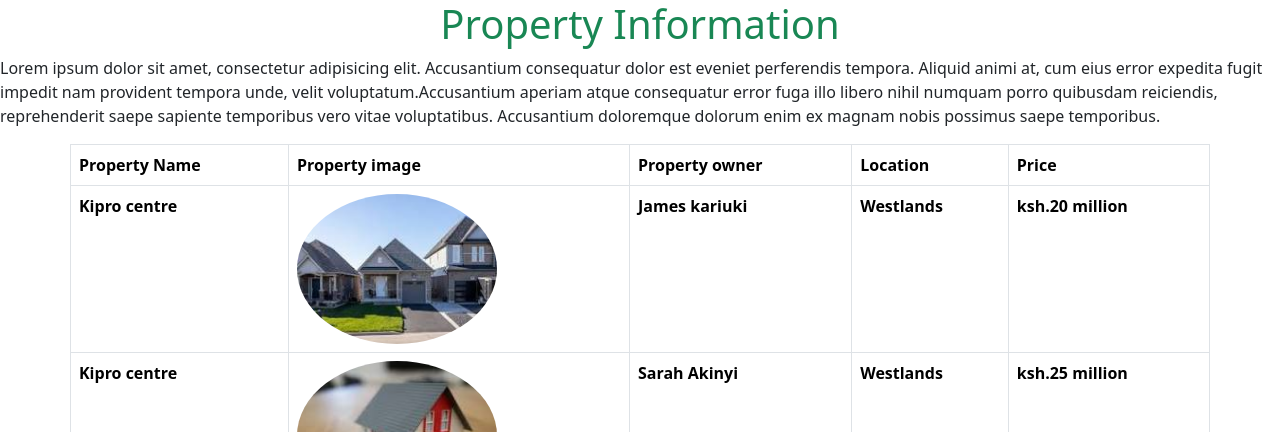
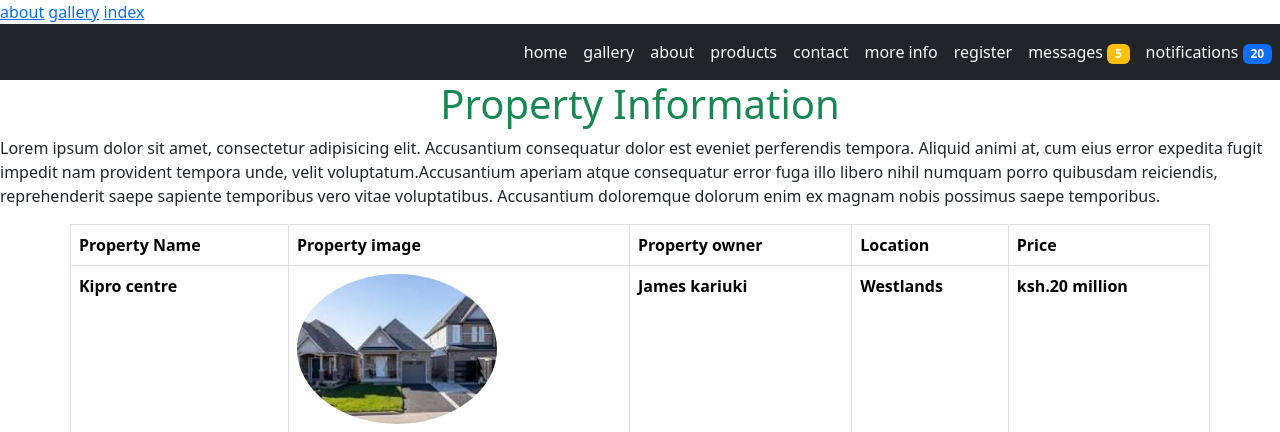
Before and after one commit to wvchirv-1/brickfolio, a Django app: page /product/ in a window 1280 px wide. Shown: the top 432 px of the page. Run offline with Django 5.2, Linux system fonts and the light colour scheme; lists and menus that the app fills with data are empty; some libraries are stand-ins or nearby versions.

Commit message:
initial commit

```diff
--- a/Brickfolio/urls.py
+++ b/Brickfolio/urls.py
@@ -5,4 +5,5 @@
 urlpatterns = [
     path('admin/', admin.site.urls),
     path('',include('myapp.urls')),
+
 ]
--- a/myapp/urls.py
+++ b/myapp/urls.py
@@ -6,12 +6,12 @@
 
 urlpatterns = [
     path('admin/', admin.site.urls),
-    path('',views.home),
-    path('about/',views.about),
+    path('',views.home,name='home'),
+    path('about/',views.about,name='about'),
 
-    path('contact/',views.contact),
-    path('gallery/',views.gallery),
-    path('product/',views.product),
+    path('contact/',views.contact,name='contact'),
+    path('gallery/',views.gallery,name='gallery'),
+    path('product/',views.product,name='product'),
 
 
 ]
--- a/myapp/views.py
+++ b/myapp/views.py
@@ -4,7 +4,7 @@
 def home(request):
     return render(request,"index.html")
 def about(request):
-    return render(request,"index.html")
+    return render(request,"about.html")
 def contact(request):
     return render(request,"contact.html")
 
--- a/templates/about.html
+++ b/templates/about.html
@@ -8,7 +8,13 @@
     <title>about</title>
 </head>
 <body>
+
+<a href="{% url 'home' %}">index</a>
+<a href="{% url 'gallery' %}">gallery</a>
+
+
 <h1>About us</h1>
 <p>Lorem ipsum dolor sit amet, consectetur adipisicing elit. Ab dolorem esse explicabo illum ipsum quam ut voluptatum. Blanditiis cum ducimus esse eveniet ex expedita fugit id impedit itaque, iusto natus nobis pariatur quibusdam saepe, sed suscipit tenetur unde vel? Architecto atque aut blanditiis ea, eaque id incidunt minima mollitia nulla perferendis quaerat quidem recusandae reiciendis repellat sequi veniam, veritatis! Aliquam autem consequatur inventore necessitatibus nostrum pariatur repudiandae sequi suscipit vitae. Accusantium ducimus facere fuga iste natus placeat porro, repellendus sed temporibus voluptate.</p>
+
 </body>
 </html>
--- a/templates/gallery.html
+++ b/templates/gallery.html
@@ -10,6 +10,11 @@
     <link rel="stylesheet" href="{% static 'css/style.css' %}">
 </head>
 <body>
+<a href="{% url 'about' %}">about</a>
+<a href="{% url 'home' %}">index</a>
+
+
+
 <h1>PROPERTY LISTINGS.</h1>
 <p><span>Lorem ipsum dolor sit amet, consectetur adipisicing elit. Aliquid autem, consectetur deserunt, doloremque fugit inventore mollitia nihil repudiandae soluta, suscipit totam ut vero voluptatum. Amet doloremque ex ipsam officia repellat?</span><span>Ad aut consequuntur deleniti deserunt inventore iusto laborum necessitatibus nemo obcaecati optio quod tempore, veniam veritatis. Aliquid asperiores, commodi consectetur excepturi in laboriosam maxime quas quisquam ratione, tenetur totam velit.</span></p>
 <img src="{% static 'images/property2.png' %}" alt="">
--- a/templates/index.html
+++ b/templates/index.html
@@ -26,6 +26,11 @@
 
 </head>
 <body>
+
+<a href="{% url 'about' %}">about</a>
+<a href="{% url 'gallery' %}">gallery</a>
+
+
 <h1>BrickFolio Web Application</h1>
 <p><span>Lorem ipsum dolor sit amet, consectetur adipisicing elit. A accusantium consequuntur dolorem ea explicabo facere inventore non sunt velit? A ad aperiam architecto beatae delectus ea incidunt nihil quasi vel?</span><span>Amet debitis earum eius non optio totam unde vitae? Accusamus accusantium, animi asperiores consectetur consequuntur deleniti earum expedita ipsam itaque molestias nam, nihil placeat porro quaerat quibusdam quod similique veniam?</span><span>Atque culpa laudantium molestiae. Aliquam aliquid, consectetur delectus deserunt dolore dolorum et eum eveniet exercitationem id labore, laborum molestias nam officia quae quidem sed tempora ullam unde ut velit veniam!</span></p>
 <p><span>Lorem ipsum dolor sit amet, consectetur adipisicing elit. Amet cupiditate dolore eos esse in, obcaecati odit possimus quam quasi quia quos ratione recusandae sint sunt tempora tempore ut vero. Modi.</span><span>Architecto dolorem, doloremque dolorum ea earum expedita fugiat fugit id illo illum impedit ipsum itaque iure iusto nam necessitatibus nemo, nesciunt nisi perferendis quam, quidem sequi sint ut vitae voluptate?</span></p>
--- a/templates/product.html
+++ b/templates/product.html
@@ -21,6 +21,76 @@
 
 </head>
 <body>
+
+<a href="{% url 'about' %}">about</a>
+<a href="{% url 'gallery' %}">gallery</a>
+<a href="{% url 'home' %}">index</a>
+
+<!----navbar---->
+<nav class="navbar bg-dark navbar-expand-lg justify-content-end">
+
+<ul class="navbar-nav">
+    <li class="nav-item">
+        <a href="index.html" class="nav-link text-light">home</a>
+    </li>
+
+
+     <li class="nav-item">
+        <a href="gallery.html" class="nav-link text-light">gallery</a>
+    </li>
+
+
+<ul class="navbar-nav">
+    <li class="nav-item">
+     <li class="nav-item">
+        <a href="about.html" class="nav-link text-light">about</a>
+    </li>
+
+
+     <li class="nav-item">
+        <a href="products.html" class="nav-link text-light">products</a>
+    </li>
+
+
+
+     <li class="nav-item">
+        <a href="contact.html" class="nav-link text-light">contact</a>
+    </li>
+
+
+
+
+     <li class="nav-item">
+        <a href="info.html" class="nav-link text-light">more info</a>
+    </li>
+
+ <li class="nav-item">
+        <a href="register.html" class="nav-link text-light">register</a>
+    </li>
+
+ <li class="nav-item">
+        <a href="info.html" class="nav-link text-light">messages <span class="badge bg-warning">5</span></a>
+    </li>
+
+ <li class="nav-item">
+        <a href="info.html" class="nav-link text-light">notifications <span CLASS="badge bg-primary">20</span></a>
+    </li>
+
+
+
+
+
+</ul>
+
+
+</nav>
+
+
+<!----end of navbar---->
+
+
+
+
 <h1 class="text-center text-success">Property Information</h1>
 <p><span>Lorem ipsum dolor sit amet, consectetur adipisicing elit. Accusantium consequatur dolor est eveniet perferendis tempora. Aliquid animi at, cum eius error expedita fugit impedit nam provident tempora unde, velit voluptatum.</span><span>Accusantium aperiam atque consequatur error fuga illo libero nihil numquam porro quibusdam reiciendis, reprehenderit saepe sapiente temporibus vero vitae voluptatibus. Accusantium doloremque dolorum enim ex magnam nobis possimus saepe temporibus.</span></p>
 <table class="table table-hover table-bordered container">
```
